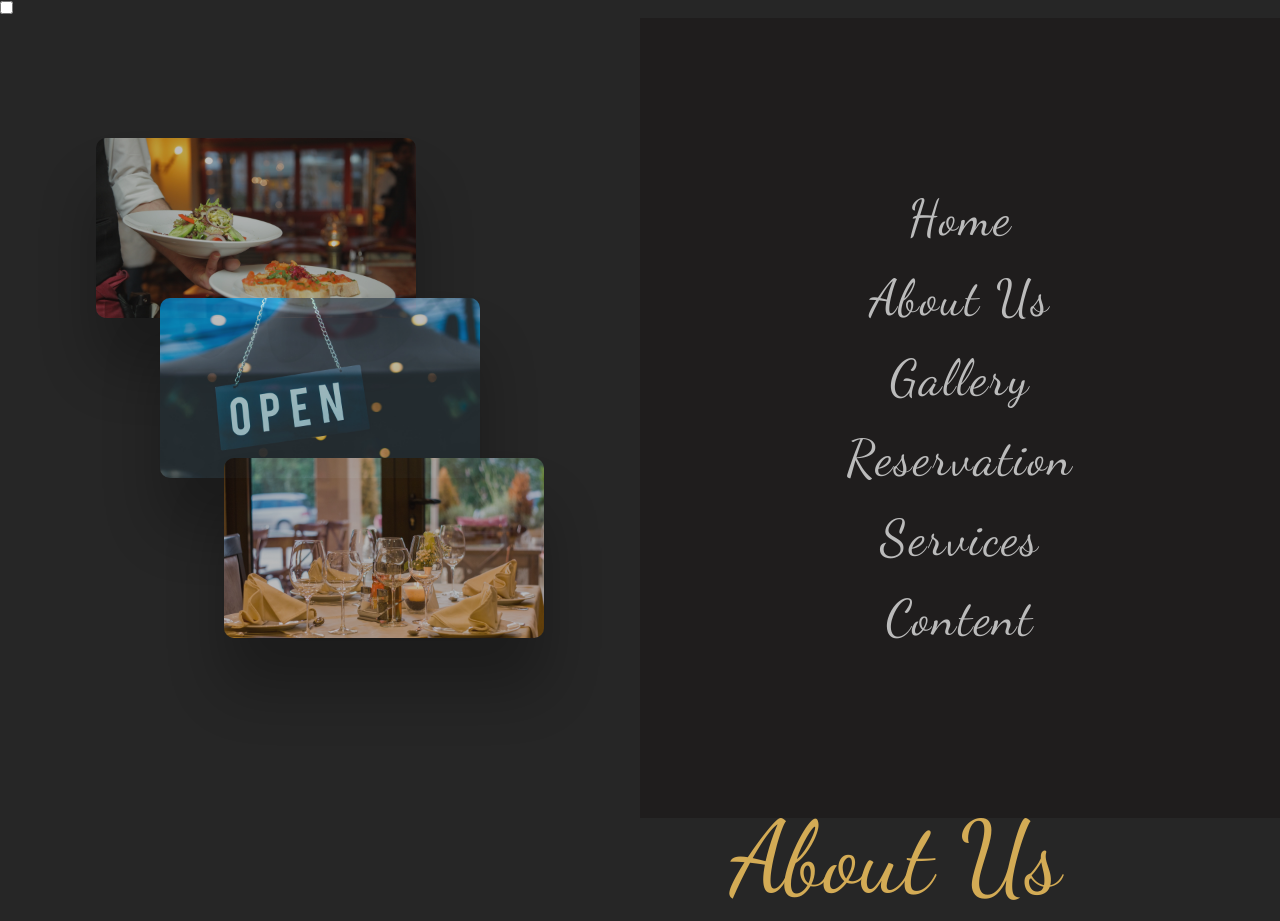
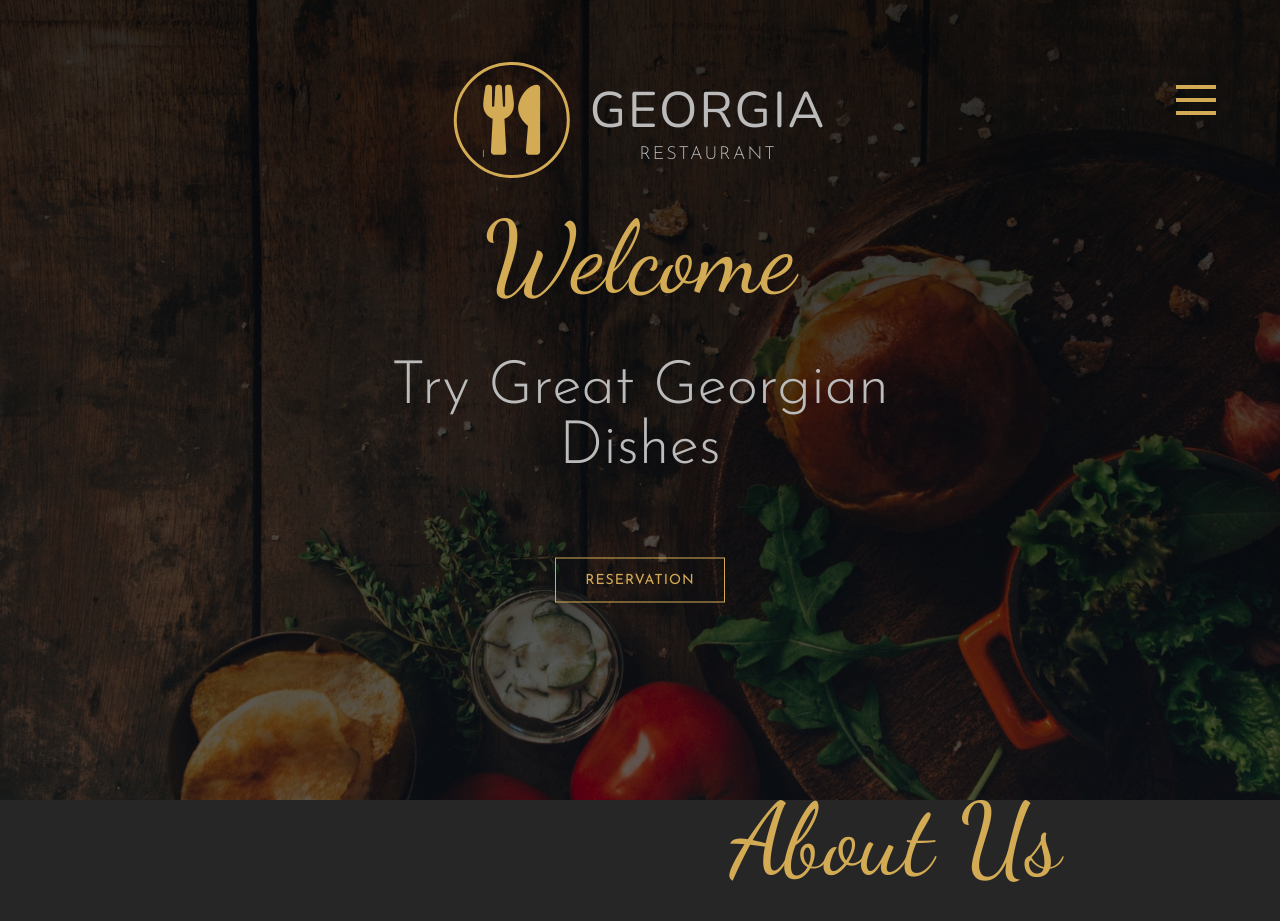
Before and after one commit to OlgaLiubar/georgia-restaurant, a website: page index.html in a window 1280 px wide. Shown: the top 921 px of the page. Drawn offline with nearby package versions, Linux system fonts and the light colour scheme.

Commit message:
feat: burger menu

```diff
--- a/index.html
+++ b/index.html
@@ -16,7 +16,7 @@
 <body>
     <!-- Navbar -->
     <nav class="navbar">
-        <input type="checkbox" id="check" class="checkbox">
+        <input type="checkbox" id="check" class="checkbox" hidden>
         <div class="hamburger-menu">
             <label for="check" class="menu">
                 <div class="menu-line menu-line-1"></div>
--- a/scss/_components.scss
+++ b/scss/_components.scss
@@ -1,3 +1,29 @@
+.hamburger-menu {
+    width: 40px;
+    height: 40px;
+    position: fixed;
+    top: 10%;
+    right: 5%;
+    z-index: 300;
+
+    .menu {
+        @extend %fullSpace;
+        display: flex;
+        flex-direction: column;
+        justify-content: space-around;
+        cursor: pointer;
+        transition: transform .5s;
+
+        &-line {
+            width: 100%;
+            height: 4px;
+            background-color: $color-primary;
+            transform-origin: right;
+            transition: all .5s .5s;
+        }
+    }
+}
+
 .logo {
     font-size: 70px;
     color: $color-primary;
--- a/scss/_layout.scss
+++ b/scss/_layout.scss
@@ -1,5 +1,3 @@
-
-
 .navbar {
     position: relative;
     z-index: 200;
@@ -12,7 +10,8 @@
             height: 100vh;
             background-color: $color-dark;
             position: fixed;
-            left: 0;
+            left: -50vw;
+            transition: left .8s cubic-bezier(1, 0, 0, 1);
 
             .left-img {
                 width: 50%;
@@ -43,7 +42,8 @@
             height: 100vh;
             background-color: #1f1d1d;
             position: fixed;
-            right: 0;
+            transition: right .8s cubic-bezier(1, 0, 0, 1);
+            right: -50vw;
             @include flexLayout;
         }
 
@@ -70,6 +70,30 @@
             }
         }
     }
+}
+
+.checkbox:checked~.navbar-navigation .navbar-navigation-left {
+    left: 0;
+}
+
+.checkbox:checked~.navbar-navigation .navbar-navigation-right {
+    right: 0;
+}
+
+.checkbox:checked~.hamburger-menu .menu {
+    transform: rotateZ(90deg);
+}
+
+.checkbox:checked~.hamburger-menu .menu-line-1 {
+    transform: rotateZ(-40deg);
+}
+
+.checkbox:checked~.hamburger-menu .menu-line-2 {
+    opacity: 0;
+}
+
+.checkbox:checked~.hamburger-menu .menu-line-3 {
+    transform: rotateZ(40deg);
 }
 
 .header {
@@ -116,11 +140,11 @@
         padding: 0 100px;
         box-sizing: border-box;
 
-        .stars{
+        .stars {
             margin: 30px 0;
         }
 
-        .star{
+        .star {
             font-size: 15px;
             color: $color-primary;
             margin-left: 10px;
```
Also changed, not shown: css/main.css.
